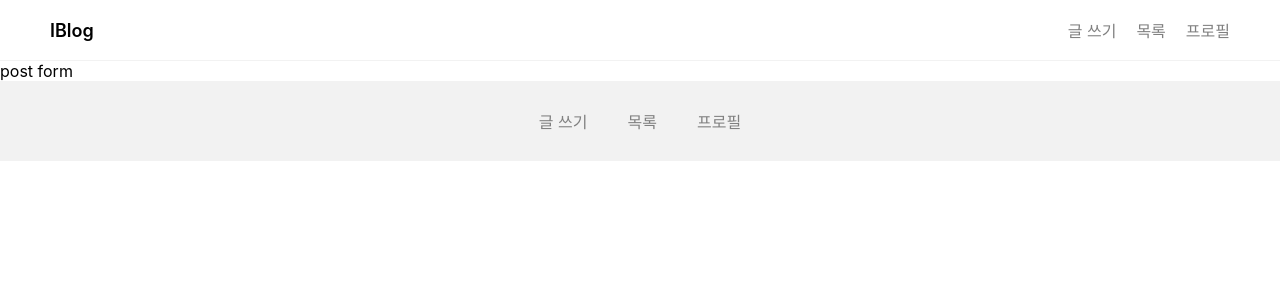
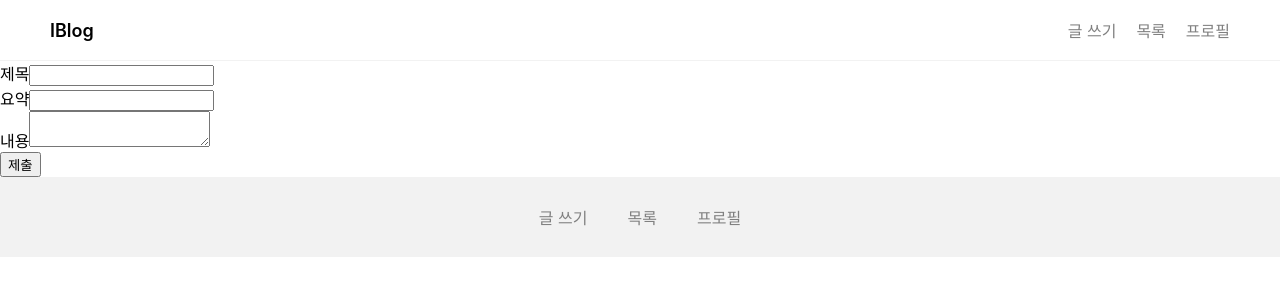
Before and after one commit to SeungGukYoo/IBlog, a React (Create React App) app: page /posts/new in a window 1280 px wide. Shown: the top 300 px of the page. Built offline with nearby package versions, Linux system fonts and the light colour scheme.

Commit message:
feat: Form 컴포넌트 연결

```diff
--- a/src/pages/posts/new.tsx
+++ b/src/pages/posts/new.tsx
@@ -1,12 +1,13 @@
 import Footer from 'components/Footer';
 import Header from 'components/Header';
+import PostForm from 'components/PostForm';
 import React from 'react';
 
 function PostNew() {
   return (
     <>
       <Header />
-      <div>post form</div>
+      <PostForm />
       <Footer />
     </>
   );
```
